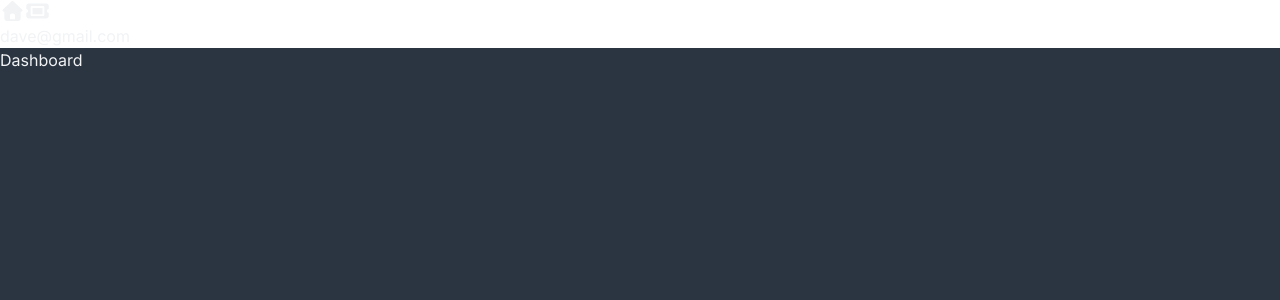
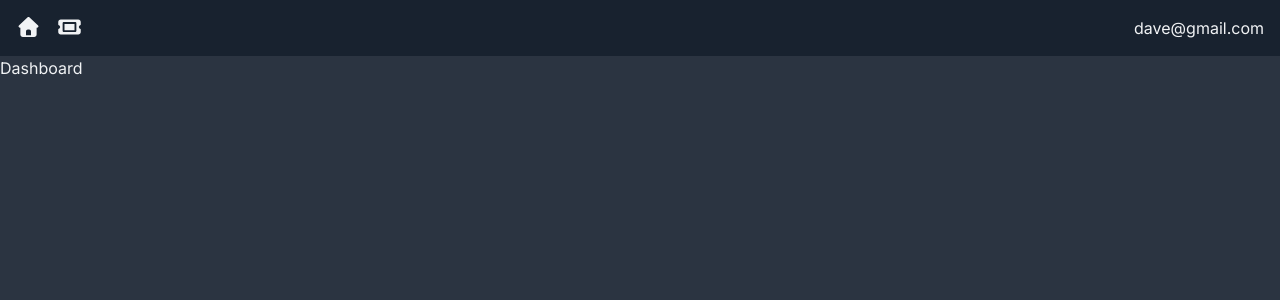
Before and after one commit to EnobongOffiong/ticket-system, a Next.js app: page / in a window 1280 px wide. Shown: the top 300 px of the page. Built offline with nearby package versions, Linux system fonts and the light colour scheme.

Commit message:
updated nav styles

```diff
--- a/app/(components)/Nav.jsx
+++ b/app/(components)/Nav.jsx
@@ -5,8 +5,8 @@
 // surronding a folder in parantheses makes it innacessible to users for things like components
 const Nav = () => {
   return (
-    <nav>
-      <div>
+    <nav className="flex bg-nav p-4 justify-between">
+      <div className="flex items-center space-x-4">
         <Link href="/">
           <FontAwesomeIcon icon ={faHome} className="icon" />
         </Link>
```
